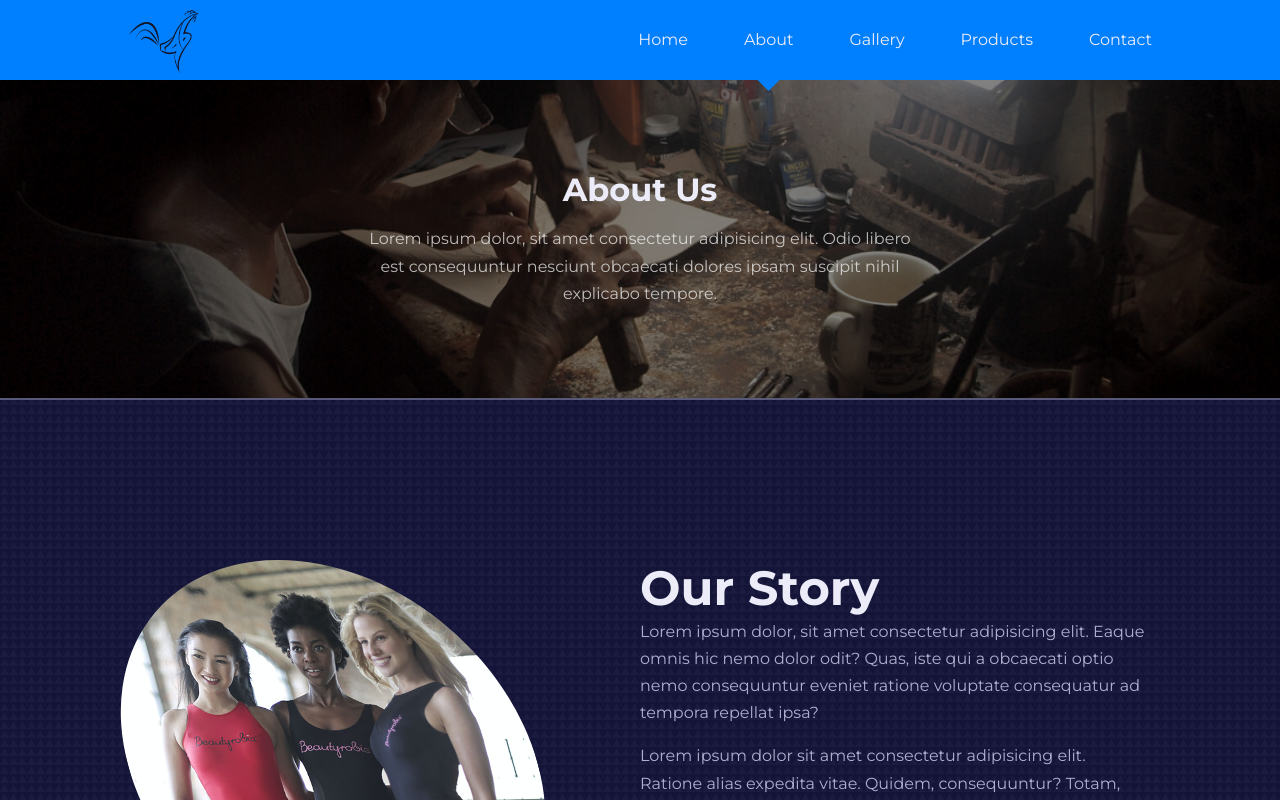
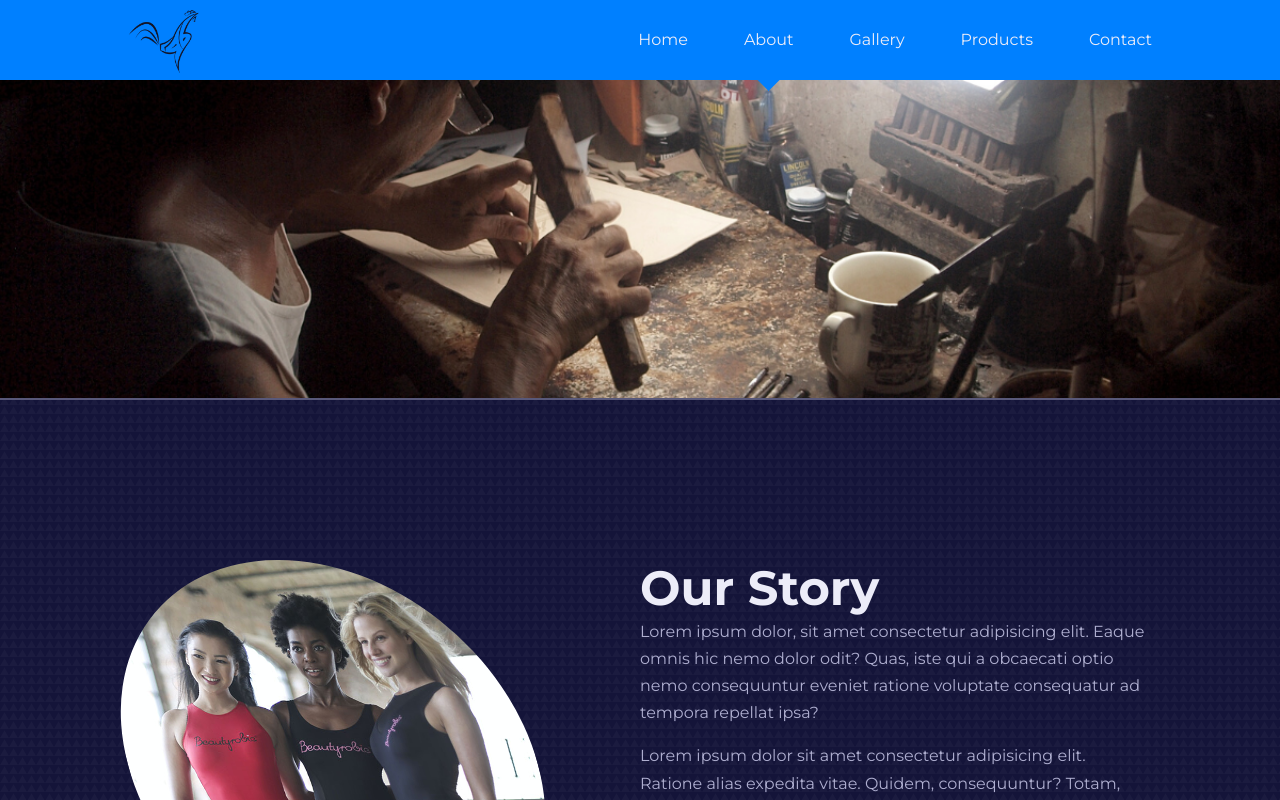
Before and after one commit to kodesand/React-website, a React (Vite) app: page /about in a window 1280 px wide. Shown: the top 800 px of the page. Built offline with nearby package versions, Linux system fonts and the light colour scheme.

Commit message:
header content

```diff
--- a/src/components/header/index.jsx
+++ b/src/components/header/index.jsx
@@ -8,8 +8,8 @@ const Header = ({ title, image, children }) => {
           <img src={image} alt='Header Background Image' />
         </div>
         <div className='header__content'>
-          <h2>{title}</h2>
-          <p>{children}</p>
+          {/* <h2>{title}</h2> */}
+          {/* <p>{children}</p> */}
         </div>
       </div>
     </header>
--- a/src/components/header/style.css
+++ b/src/components/header/style.css
@@ -20,7 +20,7 @@
 }
 
 .header__container-bg img {
-  opacity: 0.5;
+  /* opacity: 0.5; */
 }
 
 .header__content {
@@ -29,6 +29,10 @@
   margin: 0 auto;
   text-align: center;
   color: var(--color-gray-100);
+  /* background-color: black;
+  opacity: 0.8;
+  border-radius: 1rem;
+  padding: 1rem; */
 }
 
 .header__content h2 {
```
